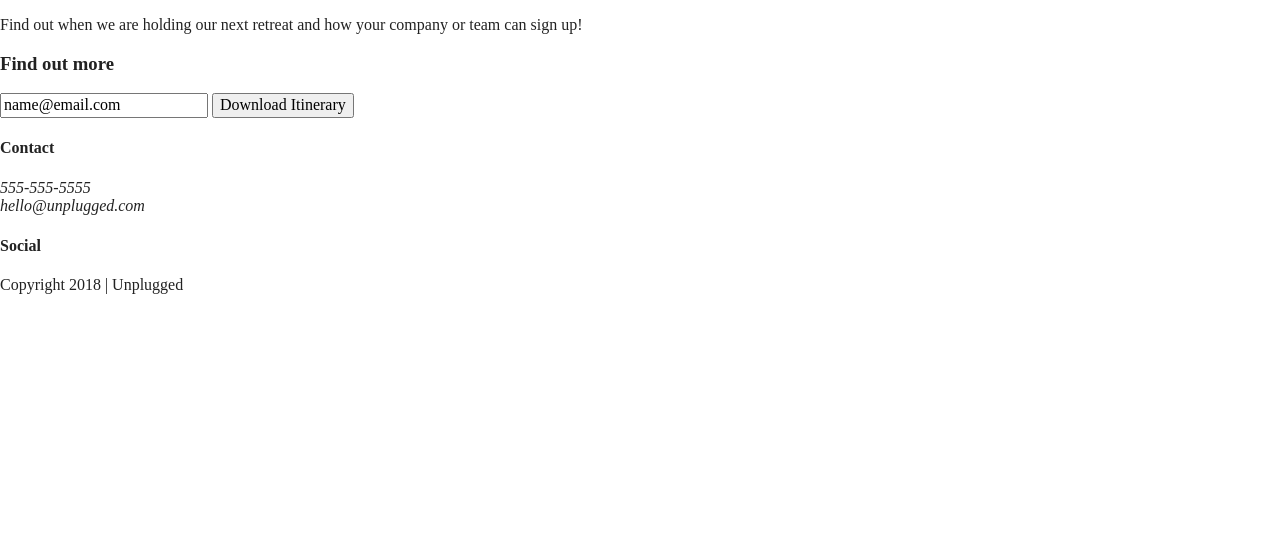
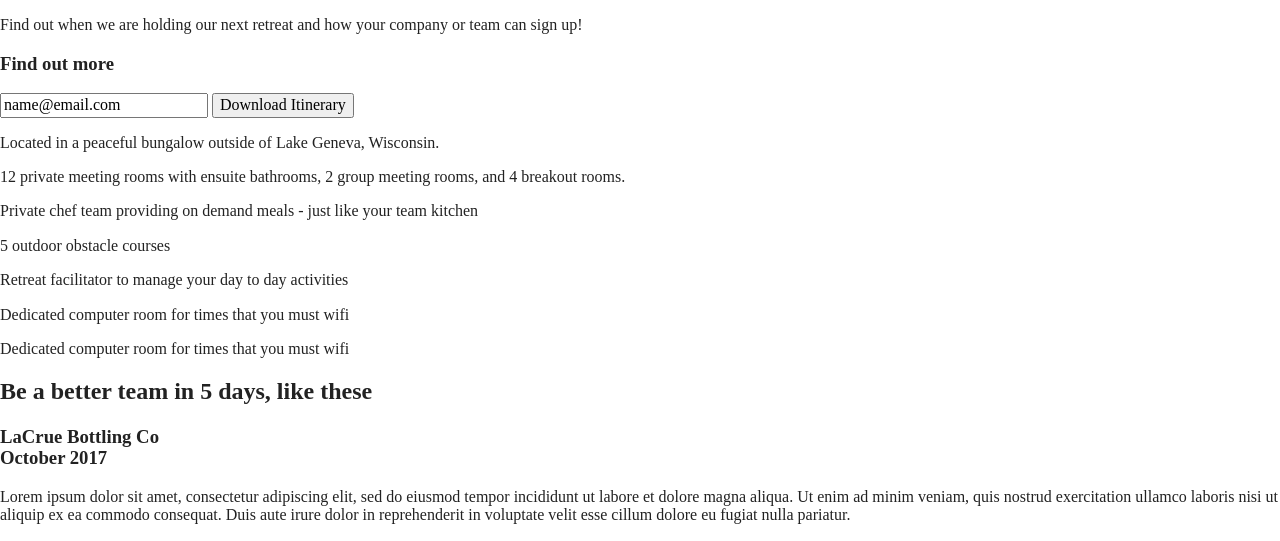
Before and after one commit to npense/206-unplugged, a website built with Parcel: page index.html in a window 1280 px wide. Shown: the part 240-781 px from the top of the page. Built offline with nearby package versions, Linux system fonts and the light colour scheme.

Commit message:
Add review section

```diff
--- a/index.html
+++ b/index.html
@@ -63,17 +63,69 @@
       </div> <!-- aside content wrapper ends -->
     </aside>
 
+    <section class="features">
+      <div class="content-wrapper">
+        <article>
+          <p class="fontawesome-icon"></p>
+          <p class="features-item-description">Located in a peaceful bungalow outside of Lake Geneva, Wisconsin.</p>
+        </article>
+        <article>
+          <p class="fontawesome-icon"></p>
+          <p class="features-item-description">12 private meeting rooms with ensuite bathrooms, 2 group meeting rooms, and 4 breakout rooms.</p>
+        </article>
+        <article>
+          <p class="fontawesome-icon"></p>
+          <p class="features-item-description">Private chef team providing on demand meals - just like your team kitchen</p>
+        </article>
+        <article>
+          <p class="fontawesome-icon"></p>
+          <p class="features-item-description">5 outdoor obstacle courses</p>
+        </article>
+        <article>
+          <p class="fontawesome-icon"></p>
+          <p class="features-item-description">Retreat facilitator to manage your day to day activities</p>
+        </article>
+        <article>
+          <p class="fontawesome-icon"></p>
+          <p class="features-item-description">Dedicated computer room for times that you must wifi</p>
+        </article>
+        <article>
+          <p class="fontawesome-icon"></p>
+          <p class="features-item-description">Dedicated computer room for times that you must wifi</p>
+        </article>
+<!--        <h1>Be a better team in 5 days, like these</h1>
+        <h2>LaCrue Bottling Co<br>
+        October 2017</h2>
+        <p>Lorem Ipsum</p> -->
+      </div>
+    </section>
+
+    <section class="reviews">
+      <div class="content-wrapper">
+        <h2>Be a better team in 5 days, like these</h2>
+        <article>
+          <div>
+            <h3>LaCrue Bottling Co<br>
+            October 2017</h3>
+            <p>
+              Lorem ipsum dolor sit amet, consectetur adipiscing elit, sed do eiusmod tempor incididunt ut labore et
+              dolore magna aliqua. Ut enim ad minim veniam, quis nostrud exercitation ullamco laboris nisi ut aliquip
+              ex ea commodo consequat. Duis aute irure dolor in reprehenderit in voluptate velit esse cillum dolore eu
+              fugiat nulla pariatur.
+            </p>
+          </div>
+        </article>
+      </div>
+    </section>
+
+
+      </div>
+    </section>
+
   </main>
 
-<!--    <section>
-      <h1>Have the work week you always dreamed of - without the bad wifi</h1>
-      <p>Located in a peaceful bungalow outside of Lake Geneva, Wisconsin.</p>
-      <p>12 private meeting rooms with ensuite bathrooms, 2 group meeting rooms, and 4 breakout rooms.</p>
-      <p>Private chef team providing on demand meals - just like your team kitchen</p>
-      <p>5 outdoor obstacle courses</p>
-      <p>Retreat facilitator to manage your day to day activities</p>
-      <p>Dedicated computer room for times that you must wifi</p>
-      <h1>Be a better team in 5 days, like these</h1>
+
+
       <h2>LaCrue Bottling Co<br>
       October 2017</h2>
       <p>Lorem Ipsum</p> -->
```
